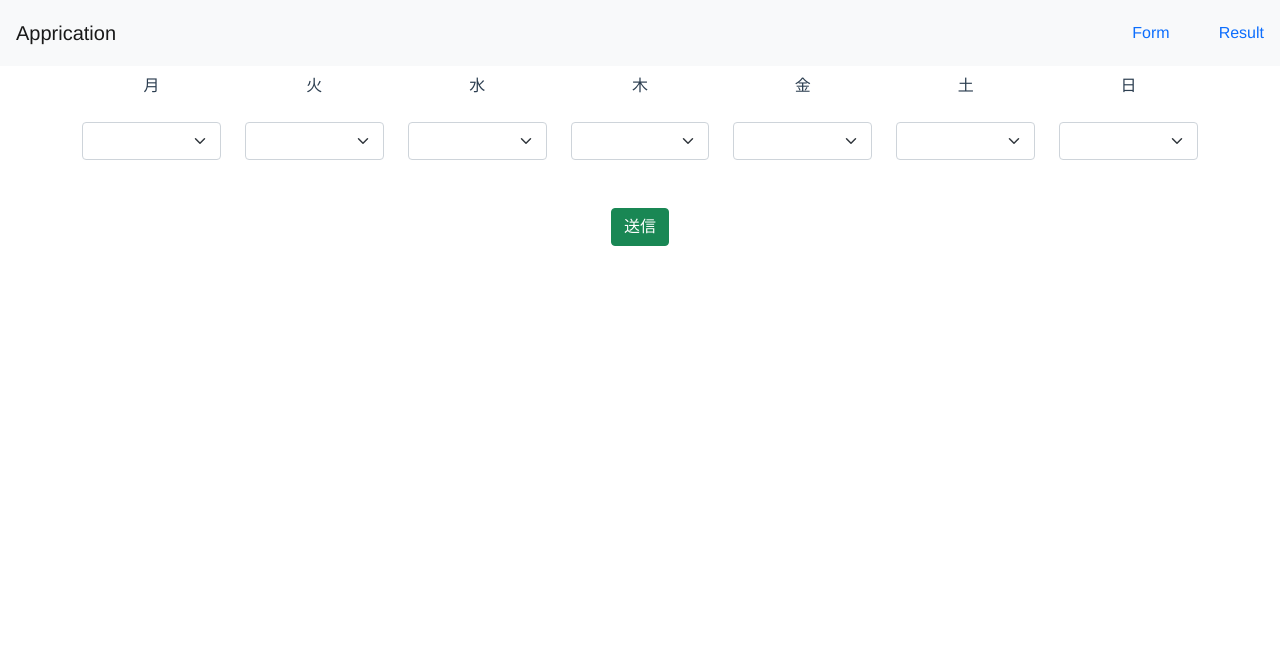
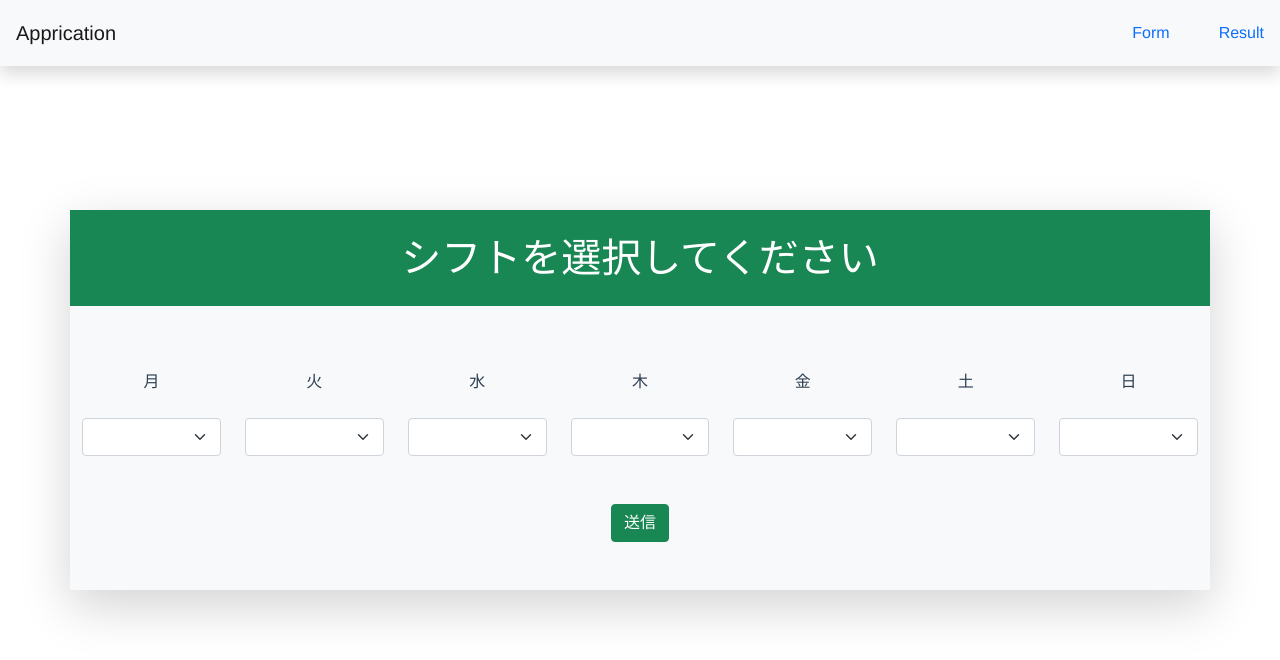
Before and after one commit to webex13-team-7/original-app, a Vue app: page /form in a window 1280 px wide. Shown: the top 660 px of the page. Built offline with nearby package versions, Linux system fonts and the light colour scheme.

Commit message:
フォームの見た目

```diff
--- a/src/components/Header.vue
+++ b/src/components/Header.vue
@@ -1,5 +1,5 @@
 <template>
-<nav class="navbar navbar-expand-xxlg navbar-light bg-light p-3">
+<nav class="navbar navbar-expand-xxlg navbar-light bg-light p-3 shadow">
     <router-link to="/" class="navbar-brand mb-0 h1" >Apprication</router-link>
     <div class="row">
         <div class="col">
--- a/src/components/tableOX.vue
+++ b/src/components/tableOX.vue
@@ -1,17 +1,17 @@
 <template>
-  <div class="container">
-    <div class="row bg-success p-2 text-dark bg-opacity-10">
+  <div class="container mt-5">
+    <div class="row bg-success p-3 text-dark bg-opacity-10">
       <div class="col-3">名前</div>
-      <div class="col-1"><p>月</p></div>
-      <div class="col-1"><p>火</p></div>
-      <div class="col-1"><p>水</p></div>
-      <div class="col-1"><p>木</p></div>
-      <div class="col-1"><p>金</p></div>
-      <div class="col-1"><p>土</p></div>
-      <div class="col-1"><p>日</p></div>
+      <div class="col-1">月</div>
+      <div class="col-1">火</div>
+      <div class="col-1">水</div>
+      <div class="col-1">木</div>
+      <div class="col-1">金</div>
+      <div class="col-1">土</div>
+      <div class="col-1">日</div>
     </div>
     <div
-      class="row"
+      class="row p-3"
       v-for="(schedule, index) in schedules2"
       v-bind:key="schedule.id"
       v-bind:class="
@@ -81,8 +81,18 @@
         </button>
       </div>
     </div>
+    <div class="row">
+      <div class="col-3">{{ schedules2.length }}人</div>
+      <div class="col-1">{{}}</div>
+      <div class="col-1">{{}}</div>
+      <div class="col-1">{{}}</div>
+      <div class="col-1">{{}}</div>
+      <div class="col-1">{{}}</div>
+      <div class="col-1">{{}}</div>
+      <div class="col-1">{{}}</div>
+    </div>
   </div>
-
+  {{ schedules2 }}
   <div class="modal" id="exampleModal" data-bs-backdrop="static">
     <div class="modal-dialog modal-xl">
       <div class="modal-content">
@@ -159,7 +169,6 @@
               </div>
             </div>
           </div>
-          {{ schedules }}
         </div>
         <div class="modal-footer">
           <div class="row">
@@ -238,13 +247,9 @@ export default {
         this.schedules = docSnapshot.get("schedule")
         this.modalId = schedule.id
       })
-
-      // for (let n = 0; n < 7; n++) {
-      //   data[n].key = this.schedules[n].key
-      // }
     },
   },
-  created() {
+  created: function () {
     getDocs(collection(db, "schedule")).then((snapshot) => {
       snapshot.forEach((doc) => {
         this.schedules2.push({
--- a/src/router/index.js
+++ b/src/router/index.js
@@ -4,6 +4,7 @@ import signUp from "../views/sign-up.vue"
 import logIn from "../views/log-in.vue"
 import result from "../views/result.vue"
 import form from "../views/form.vue"
+import manage from "../views/manage.vue"
 const routes = [
   {
     path: "/",
@@ -19,6 +20,11 @@ const routes = [
     path: "/log-in",
     name: "log-in",
     component: logIn,
+  },
+  {
+    path: "/manage",
+    name: "manage",
+    component: manage,
   },
   {
     path: "/result",
--- a/src/views/form.vue
+++ b/src/views/form.vue
@@ -1,14 +1,19 @@
 <template>
   <form>
-    <div class="container">
-      <div class="row">
-        <div class="col"><p>月</p></div>
-        <div class="col"><p>火</p></div>
-        <div class="col"><p>水</p></div>
-        <div class="col"><p>木</p></div>
-        <div class="col"><p>金</p></div>
-        <div class="col"><p>土</p></div>
-        <div class="col"><p>日</p></div>
+    <br>
+    <br>
+    <br>
+    <br>
+    <div class="container mt-5 pb-5 bg-light shadow-lg">
+      <div class="row pt-4 pb-3 bg-success text-white"><h1>シフトを選択してください</h1></div>
+      <div class="row mt-2">
+        <div class="col mt-5"><p>月</p></div>
+        <div class="col mt-5"><p>火</p></div>
+        <div class="col mt-5"><p>水</p></div>
+        <div class="col mt-5"><p>木</p></div>
+        <div class="col mt-5"><p>金</p></div>
+        <div class="col mt-5"><p>土</p></div>
+        <div class="col mt-5"><p>日</p></div>
       </div>
       <div class="row">
         <div class="col form-group">
--- /dev/null
+++ b/src/views/manage.vue
@@ -0,0 +1,13 @@
+<template>
+  <div class="container">
+    <div class="row">
+      <div class="col">
+        unko
+      </div>
+    </div>
+  </div>
+</template>
+
+<script>
+
+</script>
--- a/src/views/result.vue
+++ b/src/views/result.vue
@@ -1,5 +1,10 @@
 <template>
-    <marubatu/>
+  <div class="container">
+    <div class="container mt-5">
+      <br>
+      <marubatu/>
+    </div>
+  </div>
 </template>
 
 <script>
```
Also changed, not shown: src/views/sift-form.vue (deleted).
